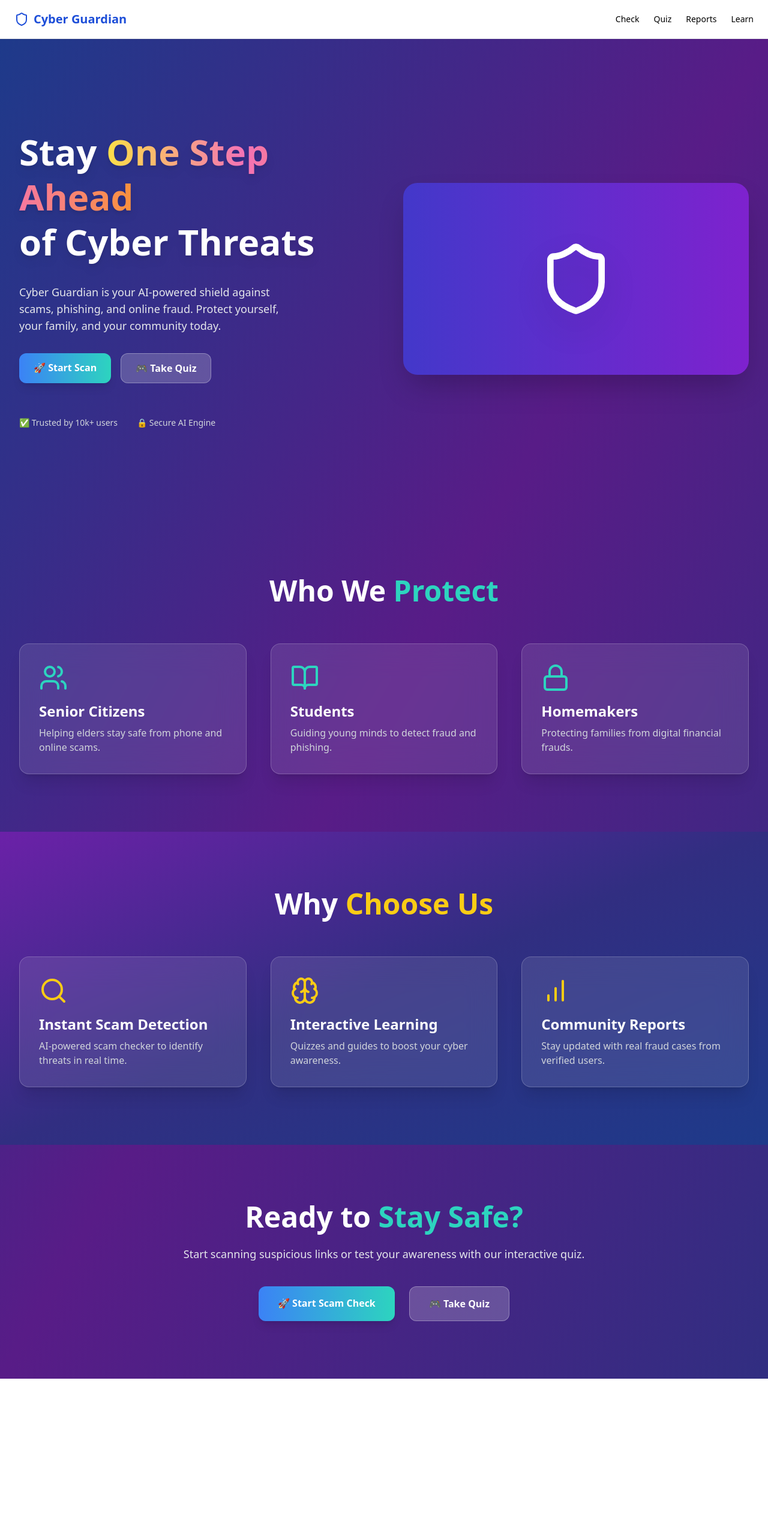
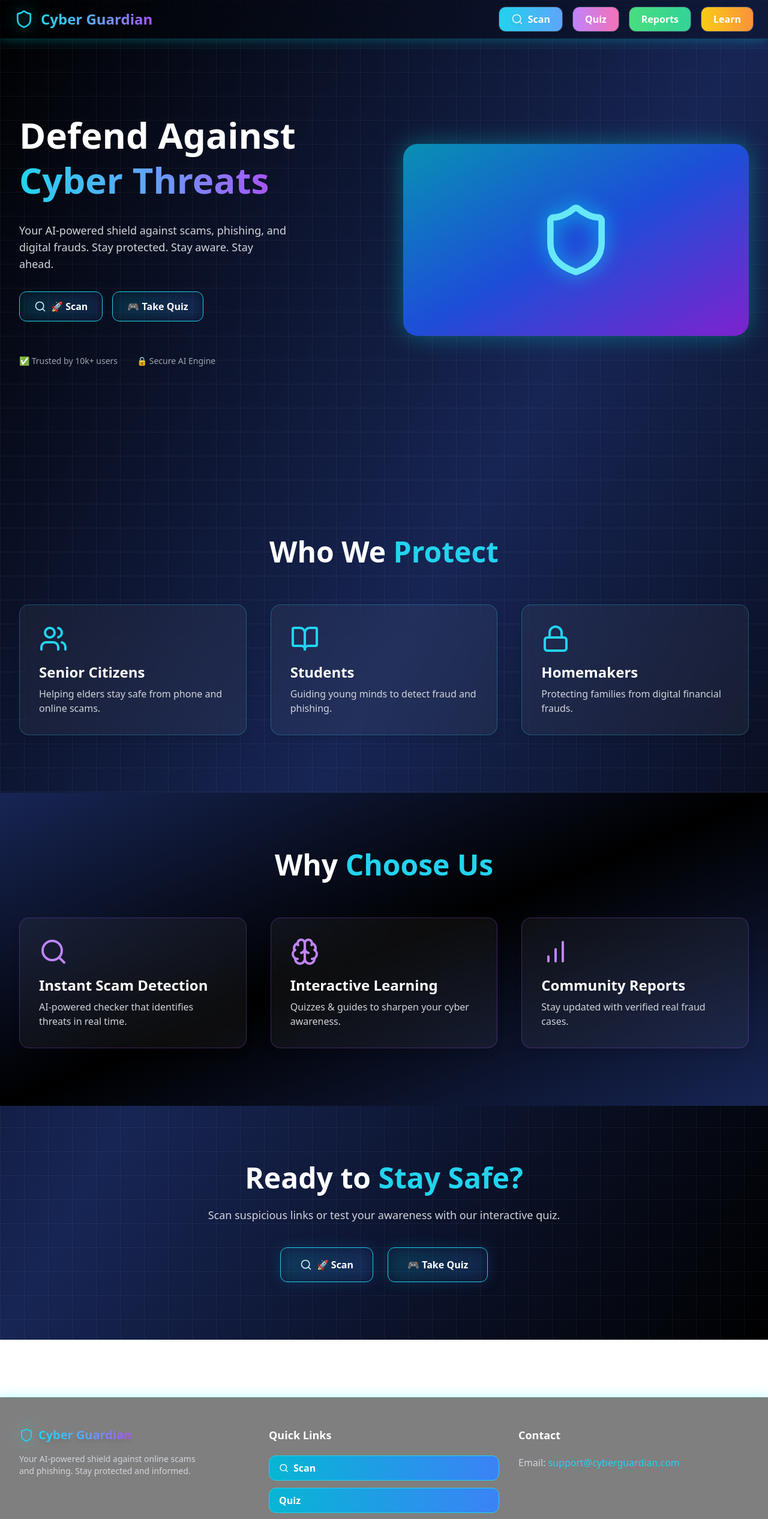
Before and after one commit to kumara-swamy-m/cybershield, a React (Vite) app: page / in a window 1280 px wide. Shown: the top 2533 px of the page at 60% size. Before the commit the page ends 2299 px from the top, so only its background shows below. Built offline with nearby package versions, Linux system fonts and the light colour scheme.

Commit message:
Added footer and improved all the stylings of website

```diff
--- a/package.json
+++ b/package.json
@@ -16,6 +16,7 @@
     "lucide-react": "^0.541.0",
     "react": "^19.1.1",
     "react-dom": "^19.1.1",
+    "react-icons": "^5.5.0",
     "react-router-dom": "^7.8.2",
     "recharts": "^3.1.2"
   },
--- a/src/App.jsx
+++ b/src/App.jsx
@@ -1,34 +1,134 @@
 import { Link } from "react-router-dom";
 import { motion } from "framer-motion";
-import { Shield, Search, BookOpen, BarChart, Users, Brain, Lock } from "lucide-react";
+import {
+  Shield,
+  Search,
+  BookOpen,
+  BarChart,
+  Users,
+  Brain,
+  Lock,
+} from "lucide-react";
 
+// Navbar
 function Navbar() {
+  const navItems = [
+    { label: "Scan", path: "/check", icon: Search, color: "from-cyan-400 to-blue-400" },
+    { label: "Quiz", path: "/quiz", color: "from-purple-400 to-pink-400" },
+    { label: "Reports", path: "/reports", color: "from-green-400 to-emerald-400" },
+    { label: "Learn", path: "/learn", color: "from-yellow-400 to-orange-400" },
+  ];
+
   return (
-    <nav className="bg-white/70 backdrop-blur border-b sticky top-0 z-50 shadow-sm">
+    <nav className="fixed top-0 w-full z-50 bg-black/30 backdrop-blur-xl border-b border-cyan-500/20 shadow-[0_0_20px_rgba(0,255,255,0.3)]">
       <div className="max-w-7xl mx-auto flex justify-between items-center h-16 px-6">
-        <h1 className="font-extrabold text-xl flex items-center gap-2 text-blue-700">
-          <Shield className="w-6 h-6" /> Cyber Guardian
-        </h1>
-        <div className="flex gap-6 text-sm font-medium">
-          <Link to="/check" className="hover:text-blue-600">Check</Link>
-          <Link to="/quiz" className="hover:text-blue-600">Quiz</Link>
-          <Link to="/reports" className="hover:text-blue-600">Reports</Link>
-          <Link to="/learn" className="hover:text-blue-600">Learn</Link>
+        {/* Logo */}
+        <Link to="/" className="flex items-center gap-3">
+          <Shield className="w-8 h-8 text-cyan-400 drop-shadow-[0_0_15px_rgba(0,255,255,0.7)] animate-pulse" />
+          <h1 className="font-extrabold text-2xl bg-gradient-to-r from-cyan-400 via-blue-400 to-purple-500 bg-clip-text text-transparent drop-shadow-lg">
+            Cyber Guardian
+          </h1>
+        </Link>
+
+        {/* Menu Items */}
+        <div className="flex gap-4">
+          {navItems.map((item, i) => (
+            <motion.div
+              key={i}
+              whileHover={{ scale: 1.1 }}
+              transition={{ type: "spring", stiffness: 300 }}
+            >
+              <Link
+                to={item.path}
+                className={`relative px-5 py-2 rounded-xl font-semibold text-white border border-white/20 bg-gradient-to-r ${item.color} bg-clip-padding flex items-center gap-2 overflow-hidden group`}
+              >
+                {item.icon && <item.icon className="w-5 h-5 text-white drop-shadow-md" />}
+                <span className="relative z-10">{item.label}</span>
+                <span className={`absolute inset-0 bg-gradient-to-r ${item.color} opacity-20 blur-md group-hover:opacity-50 transition`} />
+                <span className="absolute -bottom-1 left-0 w-0 h-1 bg-gradient-to-r from-white/50 to-cyan-400 transition-all group-hover:w-full" />
+              </Link>
+            </motion.div>
+          ))}
         </div>
       </div>
     </nav>
   );
 }
 
+// Footer
+function Footer() {
+  const navLinks = [
+    { label: "Scan", path: "/check", icon: Search },
+    { label: "Quiz", path: "/quiz" },
+    { label: "Reports", path: "/reports" },
+    { label: "Learn", path: "/learn" },
+  ];
+
+  return (
+    <footer className="relative z-10 bg-black/50 backdrop-blur-xl border-t border-cyan-500/20 shadow-[0_0_20px_rgba(0,255,255,0.3)] mt-24">
+      <div className="max-w-7xl mx-auto px-8 py-12 grid md:grid-cols-3 gap-8 text-gray-300">
+        {/* Logo & Tagline */}
+        <div className="flex flex-col gap-4">
+          <div className="flex items-center gap-2">
+            <Shield className="w-6 h-6 text-cyan-400 drop-shadow-[0_0_15px_rgba(0,255,255,0.7)] animate-pulse" />
+            <h1 className="font-extrabold text-xl bg-gradient-to-r from-cyan-400 via-blue-400 to-purple-500 bg-clip-text text-transparent drop-shadow-lg">
+              Cyber Guardian
+            </h1>
+          </div>
+          <p className="text-sm max-w-xs text-gray-300">
+            Your AI-powered shield against online scams and phishing. Stay protected and informed.
+          </p>
+        </div>
+
+        {/* Quick Links */}
+        <div className="flex flex-col gap-3">
+          <h3 className="text-lg font-semibold text-white mb-2">Quick Links</h3>
+          {navLinks.map((item, i) => (
+            <Link
+              key={i}
+              to={item.path}
+              className="flex items-center gap-2 px-4 py-2 rounded-xl font-semibold text-white border border-cyan-400 bg-gradient-to-r from-cyan-500 to-blue-500 hover:shadow-[0_0_25px_rgba(0,255,255,0.6)] transition"
+            >
+              {item.icon && <item.icon className="w-4 h-4" />}
+              {item.label}
+            </Link>
+          ))}
+        </div>
+
+        {/* Contact */}
+        <div className="flex flex-col gap-3">
+          <h3 className="text-lg font-semibold text-white mb-2">Contact</h3>
+          <p className="text-gray-300">
+            Email:{" "}
+            <a
+              href="mailto:support@cyberguardian.com"
+              className="text-cyan-400 hover:underline"
+            >
+              support@cyberguardian.com
+            </a>
+          </p>
+        </div>
+      </div>
+
+      <div className="border-t border-cyan-500/10 text-gray-400 text-sm text-center py-4">
+        &copy; {new Date().getFullYear()} Cyber Guardian. All rights reserved.
+      </div>
+    </footer>
+  );
+}
+
+// Main App
 export default function App() {
   return (
     <>
       <Navbar />
 
-      <main className="bg-gradient-to-br from-blue-900 via-purple-900 to-indigo-900 min-h-screen text-white">
+      <main className="relative min-h-screen text-white bg-gradient-to-br from-black via-blue-950 to-black overflow-hidden">
+        {/* Animated cyber grid background */}
+        <div className="absolute inset-0 bg-[linear-gradient(90deg,rgba(255,255,255,0.05)_1px,transparent_1px),linear-gradient(180deg,rgba(255,255,255,0.05)_1px,transparent_1px)] bg-[size:40px_40px] animate-pulse" />
 
         {/* Hero Section */}
-        <section className="flex items-center min-h-screen">
+        <section className="flex items-center min-h-screen relative z-10">
           <div className="max-w-7xl mx-auto grid md:grid-cols-2 gap-16 px-8 py-24 items-center">
             <motion.div
               initial={{ opacity: 0, x: -40 }}
@@ -36,30 +136,40 @@ export default function App() {
               transition={{ duration: 0.7 }}
               className="space-y-8"
             >
-              <h2 className="text-6xl font-extrabold leading-tight drop-shadow-lg">
-                Stay <span className="bg-gradient-to-r from-yellow-300 via-pink-400 to-orange-400 bg-clip-text text-transparent">One Step Ahead</span><br />
-                of Cyber Threats
+              <h2 className="text-6xl font-extrabold leading-tight">
+                Defend Against{" "}
+                <span className="bg-gradient-to-r from-cyan-400 via-blue-400 to-purple-500 bg-clip-text text-transparent">
+                  Cyber Threats
+                </span>
               </h2>
-              <p className="text-lg text-gray-200 max-w-md">
-                Cyber Guardian is your AI-powered shield against scams, phishing, and online fraud.
-                Protect yourself, your family, and your community today.
+              <p className="text-lg text-gray-300 max-w-md">
+                Your AI-powered shield against scams, phishing, and digital
+                frauds. Stay protected. Stay aware. Stay ahead.
               </p>
+
+              {/* Hero Buttons */}
               <div className="flex gap-4">
                 <Link
                   to="/check"
-                  className="bg-gradient-to-r from-blue-500 to-teal-400 text-white px-6 py-3 rounded-xl font-semibold shadow-lg hover:opacity-90 transition"
+                  className="relative px-6 py-3 rounded-xl font-semibold text-white overflow-hidden border border-cyan-400 group flex items-center gap-2"
                 >
-                  🚀 Start Scan
+                  <Search className="w-5 h-5" />
+                  <span className="relative z-10">🚀 Scan</span>
+                  <span className="absolute inset-0 bg-gradient-to-r from-cyan-500 to-blue-500 opacity-20 blur-md group-hover:opacity-40 transition" />
                 </Link>
                 <Link
                   to="/quiz"
-                  className="bg-white/20 border border-white/30 px-6 py-3 rounded-xl font-semibold hover:bg-white/30 transition"
+                  className="relative px-6 py-3 rounded-xl font-semibold text-white overflow-hidden border border-cyan-400 group flex items-center gap-2"
                 >
-                  🎮 Take Quiz
+                  <span className="absolute inset-0 bg-gradient-to-r from-cyan-500 to-blue-500 opacity-20 blur-md group-hover:opacity-40 transition" />
+                  <span className="relative z-10">🎮 Take Quiz</span>
                 </Link>
               </div>
-              <div className="flex gap-8 pt-6 text-sm text-gray-300">
-                <span className="flex items-center gap-2">✅ Trusted by 10k+ users</span>
+
+              <div className="flex gap-8 pt-6 text-sm text-gray-400">
+                <span className="flex items-center gap-2">
+                  ✅ Trusted by 10k+ users
+                </span>
                 <span className="flex items-center gap-2">🔒 Secure AI Engine</span>
               </div>
             </motion.div>
@@ -70,15 +180,15 @@ export default function App() {
               transition={{ duration: 0.7, delay: 0.3 }}
               className="relative"
             >
-              <div className="w-full h-80 bg-gradient-to-r from-indigo-700 to-purple-700 rounded-3xl shadow-2xl flex items-center justify-center">
-                <Shield className="w-32 h-32 text-white drop-shadow-2xl" />
+              <div className="w-full h-80 bg-gradient-to-br from-cyan-600 via-blue-700 to-purple-700 rounded-3xl shadow-[0_0_40px_rgba(0,255,255,0.3)] flex items-center justify-center">
+                <Shield className="w-32 h-32 text-cyan-300 drop-shadow-[0_0_15px_rgba(0,255,255,0.7)]" />
               </div>
             </motion.div>
           </div>
         </section>
 
         {/* Who We Protect */}
-        <section className="py-24 px-8 max-w-7xl mx-auto">
+        <section className="py-24 px-8 max-w-7xl mx-auto relative z-10">
           <motion.h2
             initial={{ opacity: 0, y: 20 }}
             whileInView={{ opacity: 1, y: 0 }}
@@ -86,7 +196,7 @@ export default function App() {
             viewport={{ once: true }}
             className="text-5xl font-extrabold text-center mb-16"
           >
-            Who We <span className="text-teal-400">Protect</span>
+            Who We <span className="text-cyan-400">Protect</span>
           </motion.h2>
           <div className="grid md:grid-cols-3 gap-10">
             {[
@@ -100,9 +210,9 @@ export default function App() {
                 whileInView={{ opacity: 1, y: 0 }}
                 transition={{ duration: 0.6, delay: i * 0.2 }}
                 viewport={{ once: true }}
-                className="bg-white/10 backdrop-blur-xl border border-white/20 rounded-2xl p-8 shadow-xl hover:scale-105 transition transform"
+                className="bg-white/5 backdrop-blur-xl border border-cyan-400/30 rounded-2xl p-8 shadow-lg hover:shadow-[0_0_30px_rgba(0,255,255,0.3)] hover:scale-105 transition"
               >
-                <item.icon className="w-12 h-12 mb-4 text-teal-400" />
+                <item.icon className="w-12 h-12 mb-4 text-cyan-400" />
                 <h3 className="text-2xl font-bold mb-2">{item.title}</h3>
                 <p className="text-gray-300">{item.desc}</p>
               </motion.div>
@@ -111,7 +221,7 @@ export default function App() {
         </section>
 
         {/* Features */}
-        <section className="py-24 px-8 bg-gradient-to-br from-purple-800 via-indigo-900 to-blue-900">
+        <section className="py-24 px-8 bg-gradient-to-br from-blue-950 via-black to-blue-950 relative z-10">
           <div className="max-w-7xl mx-auto">
             <motion.h2
               initial={{ opacity: 0, y: 20 }}
@@ -120,13 +230,13 @@ export default function App() {
               viewport={{ once: true }}
               className="text-5xl font-extrabold text-center mb-16"
             >
-              Why <span className="text-yellow-400">Choose Us</span>
+              Why <span className="text-cyan-400">Choose Us</span>
             </motion.h2>
             <div className="grid md:grid-cols-3 gap-10">
               {[
-                { title: "Instant Scam Detection", desc: "AI-powered scam checker to identify threats in real time.", icon: Search },
-                { title: "Interactive Learning", desc: "Quizzes and guides to boost your cyber awareness.", icon: Brain },
-                { title: "Community Reports", desc: "Stay updated with real fraud cases from verified users.", icon: BarChart },
+                { title: "Instant Scam Detection", desc: "AI-powered checker that identifies threats in real time.", icon: Search },
+                { title: "Interactive Learning", desc: "Quizzes & guides to sharpen your cyber awareness.", icon: Brain },
+                { title: "Community Reports", desc: "Stay updated with verified real fraud cases.", icon: BarChart },
               ].map((item, i) => (
                 <motion.div
                   key={i}
@@ -134,9 +244,9 @@ export default function App() {
                   whileInView={{ opacity: 1, y: 0 }}
                   transition={{ duration: 0.6, delay: i * 0.2 }}
                   viewport={{ once: true }}
-                  className="bg-white/10 backdrop-blur-xl border border-white/20 rounded-2xl p-8 shadow-xl hover:scale-105 transition transform"
+                  className="bg-white/5 backdrop-blur-xl border border-purple-500/30 rounded-2xl p-8 shadow-lg hover:shadow-[0_0_30px_rgba(138,43,226,0.5)] hover:scale-105 transition"
                 >
-                  <item.icon className="w-12 h-12 mb-4 text-yellow-400" />
+                  <item.icon className="w-12 h-12 mb-4 text-purple-400" />
                   <h3 className="text-2xl font-bold mb-2">{item.title}</h3>
                   <p className="text-gray-300">{item.desc}</p>
                 </motion.div>
@@ -145,8 +255,8 @@ export default function App() {
           </div>
         </section>
 
-        {/* Call to Action */}
-        <section className="py-24 px-8 text-center">
+        {/* Call-to-Action */}
+        <section className="py-24 px-8 text-center relative z-10">
           <motion.h2
             initial={{ opacity: 0, y: 20 }}
             whileInView={{ opacity: 1, y: 0 }}
@@ -154,28 +264,32 @@ export default function App() {
             viewport={{ once: true }}
             className="text-5xl font-extrabold mb-6"
           >
-            Ready to <span className="text-teal-400">Stay Safe?</span>
+            Ready to <span className="text-cyan-400">Stay Safe?</span>
           </motion.h2>
-          <p className="text-lg text-gray-200 mb-10">
-            Start scanning suspicious links or test your awareness with our interactive quiz.
+          <p className="text-lg text-gray-300 mb-10">
+            Scan suspicious links or test your awareness with our interactive quiz.
           </p>
           <div className="flex justify-center gap-6">
             <Link
               to="/check"
-              className="bg-gradient-to-r from-blue-500 to-teal-400 text-white px-8 py-4 rounded-xl font-semibold shadow-lg hover:opacity-90 transition"
+              className="relative px-8 py-4 rounded-xl font-semibold text-white border border-cyan-400 group flex items-center gap-2"
             >
-              🚀 Start Scam Check
+              <Search className="w-5 h-5" />
+              <span className="relative z-10">🚀 Scan</span>
+              <span className="absolute inset-0 bg-gradient-to-r from-cyan-500 to-blue-500 opacity-20 blur-md group-hover:opacity-40 transition" />
             </Link>
             <Link
               to="/quiz"
-              className="bg-white/20 border border-white/30 px-8 py-4 rounded-xl font-semibold hover:bg-white/30 transition"
+              className="relative px-8 py-4 rounded-xl font-semibold text-white border border-cyan-400 group flex items-center gap-2"
             >
-              🎮 Take Quiz
+              <span className="absolute inset-0 bg-gradient-to-r from-cyan-500 to-blue-500 opacity-20 blur-md group-hover:opacity-40 transition" />
+              <span className="relative z-10">🎮 Take Quiz</span>
             </Link>
           </div>
         </section>
+      </main>
 
-      </main>
+      <Footer />
     </>
   );
 }
--- a/src/pages/Check.jsx
+++ b/src/pages/Check.jsx
@@ -35,7 +35,8 @@ export default function Check() {
         risk = "⚠️ Medium Risk!";
         level = "medium";
       }
-      advice = "Be cautious — scammers often use urgency or free prizes to trick people.";
+      advice =
+        "Be cautious — scammers often use urgency or free prizes to trick people.";
     }
 
     if (input.length > 80 && input.startsWith("http")) {
@@ -44,7 +45,8 @@ export default function Check() {
         risk = "⚠️ Medium Risk!";
         level = "medium";
       }
-      advice = "Long or messy links are often phishing attempts. Open sites only from trusted bookmarks.";
+      advice =
+        "Long or messy links are often phishing attempts. Open sites only from trusted bookmarks.";
     }
 
     setResult({ risk, level, reasons, advice });
@@ -53,29 +55,31 @@ export default function Check() {
   const getCardStyle = (level) => {
     switch (level) {
       case "high":
-      return "bg-red-600 text-white border-l-8 border-red-800 shadow-2xl p-6 rounded-xl";
+        return "bg-red-600/80 text-white border-l-4 border-red-800 shadow-2xl p-6 rounded-3xl";
       case "medium":
-      return "bg-yellow-400 text-black border-l-8 border-yellow-600 shadow-2xl p-6 rounded-xl";
+        return "bg-yellow-500/80 text-black border-l-4 border-yellow-700 shadow-2xl p-6 rounded-3xl";
       case "safe":
-      return "bg-green-600 text-white border-l-8 border-green-800 shadow-2xl p-6 rounded-xl";
+        return "bg-green-600/80 text-white border-l-4 border-green-800 shadow-2xl p-6 rounded-3xl";
       default:
-      return "bg-gray-300 text-black border-l-8 border-gray-500 shadow-2xl p-6 rounded-xl";
+        return "bg-white/10 text-white border-l-4 border-white/30 shadow-2xl p-6 rounded-3xl";
     }
   };
 
+  return (
+    <main className="min-h-screen bg-slate-950 relative flex items-center justify-center px-4 py-16">
+      {/* Background Grid */}
+      <div className="absolute inset-0 bg-[linear-gradient(to_right,#1e293b_1px,transparent_1px),linear-gradient(to_bottom,#1e293b_1px,transparent_1px)] bg-[size:24px_24px] pointer-events-none"></div>
 
-  return (
-    <main className="bg-gradient-to-br from-blue-900 via-purple-800 to-indigo-900 min-h-screen flex items-center px-4 py-16">
       <motion.div
         initial={{ opacity: 0, y: 50 }}
         animate={{ opacity: 1, y: 0 }}
         transition={{ duration: 0.6 }}
-        className="max-w-2xl mx-auto bg-white/10 backdrop-blur-xl p-10 rounded-3xl shadow-2xl border border-white/20 w-full"
+        className="relative max-w-2xl w-full bg-white/10 backdrop-blur-xl p-10 rounded-3xl shadow-2xl border border-white/20 z-10"
       >
         <h2 className="text-4xl md:text-5xl font-extrabold mb-3 text-white">
           🔎 Scam Checker
         </h2>
-        <p className="mb-8 text-gray-200">
+        <p className="mb-8 text-indigo-200">
           Paste any suspicious message, link, or phone number. Cyber Guardian AI
           will analyze it and guide you.
         </p>
@@ -84,12 +88,12 @@ export default function Check() {
           value={input}
           onChange={(e) => setInput(e.target.value)}
           placeholder="Paste link or message here..."
-          className="w-full bg-white/20 border border-white/30 text-white rounded-xl p-4 mb-6 h-32 focus:outline-none focus:ring-2 focus:ring-indigo-400 placeholder-gray-300 transition"
+          className="w-full bg-slate-800/60 text-white border border-slate-600 focus:border-blue-500 focus:ring-2 focus:ring-blue-500 p-4 rounded-xl mb-6 h-32 placeholder-slate-400 transition"
         />
 
         <button
           onClick={handleCheck}
-          className="w-full bg-gradient-to-r from-blue-500 via-purple-500 to-teal-400 text-white px-6 py-3 rounded-xl font-bold shadow-lg hover:opacity-90 transition"
+          className="w-full bg-gradient-to-r from-blue-500 via-indigo-600 to-purple-600 text-white px-6 py-3 rounded-xl font-bold shadow-lg hover:opacity-90 transition"
         >
           🚀 Check Now
         </button>
@@ -99,7 +103,7 @@ export default function Check() {
             initial={{ opacity: 0, y: 20 }}
             animate={{ opacity: 1, y: 0 }}
             transition={{ duration: 0.5 }}
-            className={`mt-8 border rounded-xl p-6 ${getCardStyle(result.level)}`}
+            className={`mt-8 ${getCardStyle(result.level)}`}
           >
             <h3 className="text-2xl md:text-3xl font-extrabold mb-3">
               {result.risk}
@@ -111,9 +115,7 @@ export default function Check() {
                 ))}
               </ul>
             )}
-            <p className="mt-4 font-semibold text-sm md:text-base">
-              💡 Tip:
-            </p>
+            <p className="mt-4 font-semibold text-sm md:text-base">💡 Tip:</p>
             <p className="text-sm md:text-base">{result.advice}</p>
           </motion.div>
         )}
```
Also changed, not shown: 1 other file (tests, documents, lock files or other folders). Lines whose indentation alone changed are shown as unchanged.
